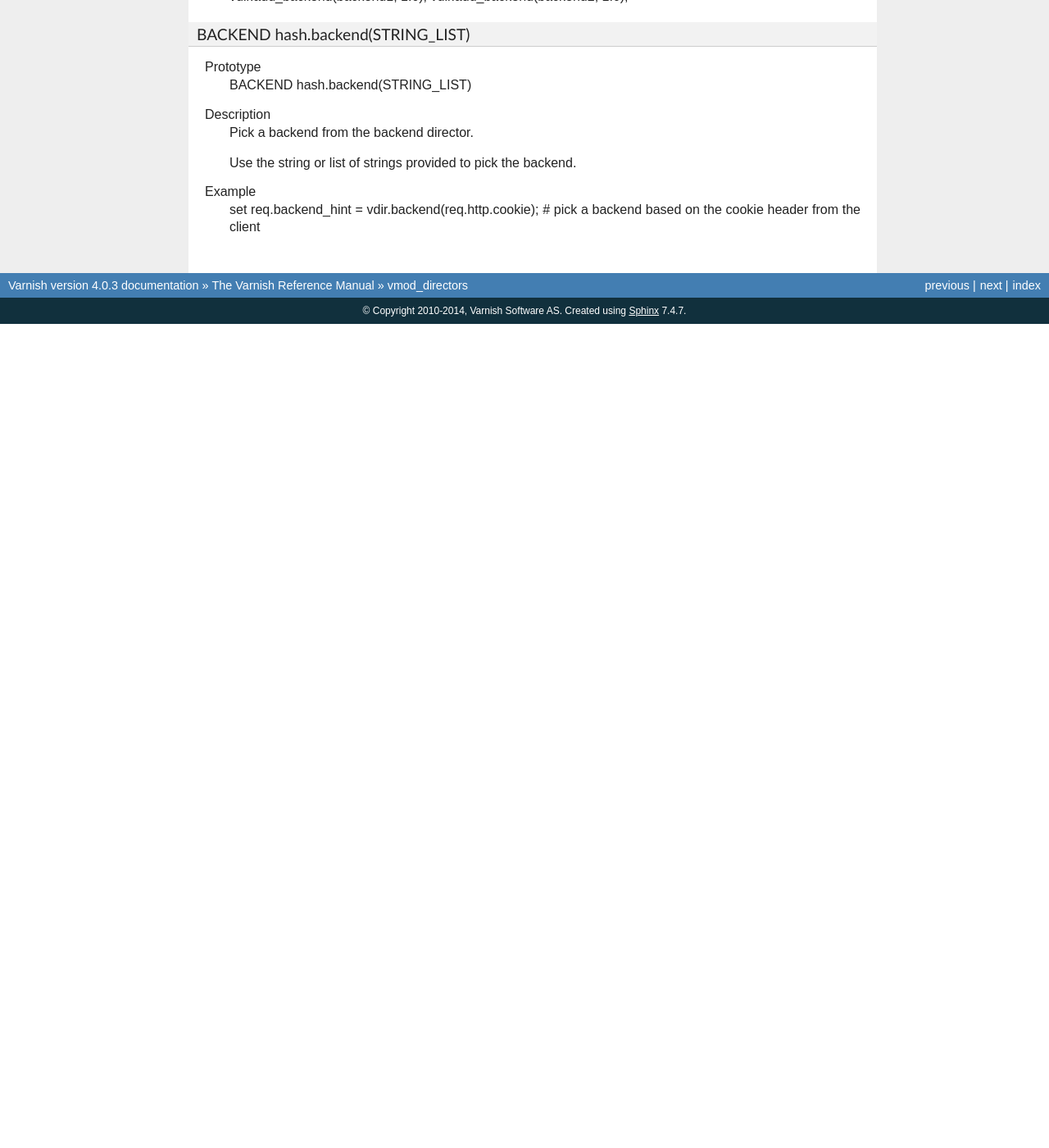
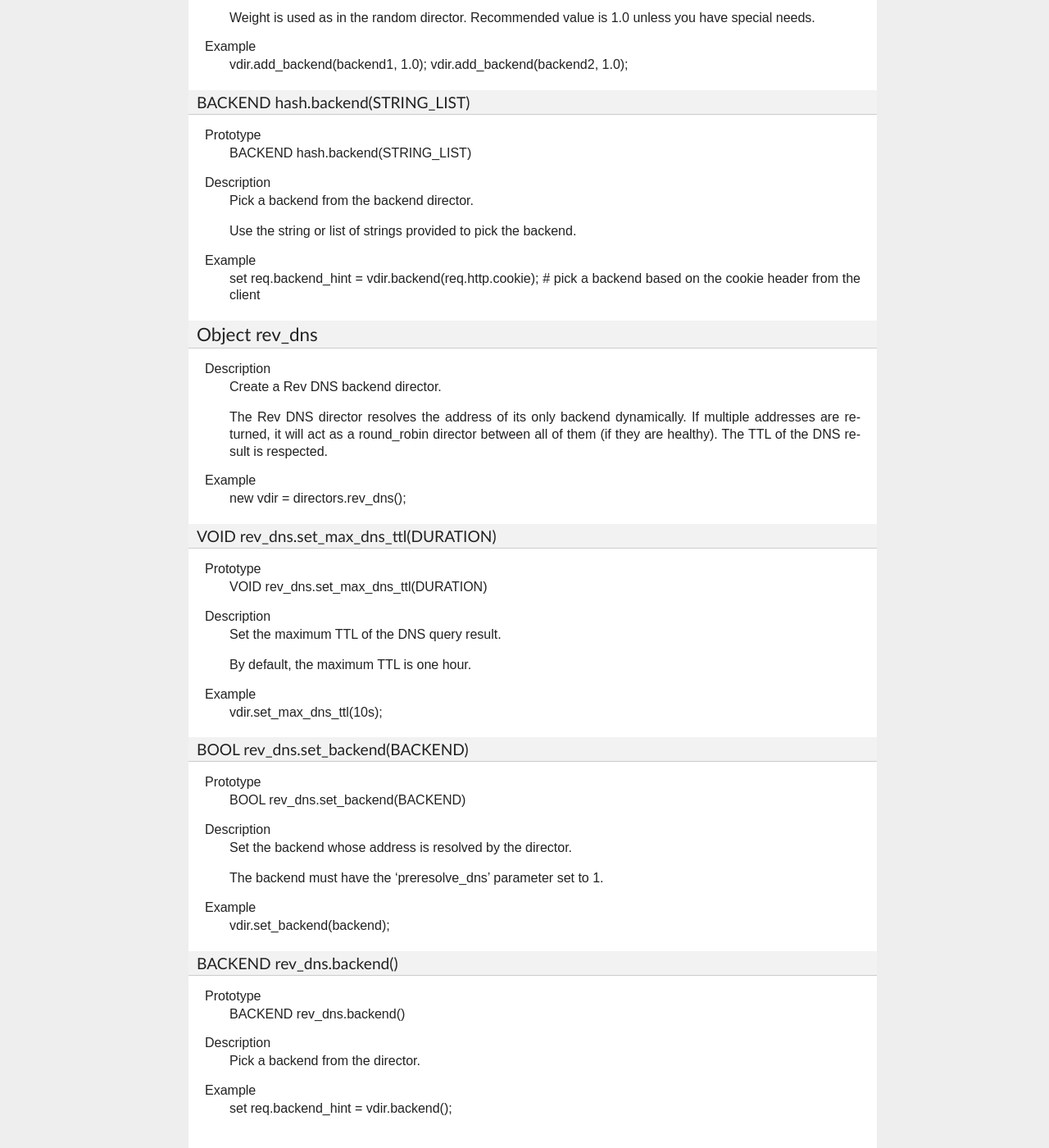
Before and after one commit to revrepo/revsw-varnish, a Sphinx documentation site: the page built from doc/sphinx/reference/vmod_directors.generated.rst, in a window 1280 px wide and 1400 px high, scrolled down 3640 px. Shown: the whole window at 82% size. Built offline with Sphinx 7.4.7, drawn with Linux system fonts in a browser that asks for light colours; before the commit the page ends 4035 px from its top, so only the background shows below that; some of the changed text lies outside the part shown.

Commit message:
Various fixes for Vanrish 4.0.3 switch.

```diff
--- a/doc/sphinx/reference/vmod_directors.generated.rst
+++ b/doc/sphinx/reference/vmod_directors.generated.rst
@@ -63,6 +63,10 @@ CONTENTS
 * :ref:`obj_random`
 * :ref:`func_random.add_backend`
 * :ref:`func_random.backend`
+* :ref:`obj_rev_dns`
+* :ref:`func_rev_dns.backend`
+* :ref:`func_rev_dns.set_backend`
+* :ref:`func_rev_dns.set_max_dns_ttl`
 * :ref:`obj_round_robin`
 * :ref:`func_round_robin.add_backend`
 * :ref:`func_round_robin.backend`
@@ -255,3 +259,67 @@ Description
 	Use the string or list of strings provided to pick the backend.
 Example
 	set req.backend_hint = vdir.backend(req.http.cookie);  # pick a backend based on the cookie header from the client
+
+
+.. _obj_rev_dns:
+
+Object rev_dns
+==============
+
+
+Description
+	Create a Rev DNS backend director.
+
+	The Rev DNS director resolves the address of its only backend dynamically.
+	If multiple addresses are returned, it will act as a round_robin director
+	between all of them (if they are healthy).
+	The TTL of the DNS result is respected.
+
+Example
+	new vdir = directors.rev_dns();
+
+.. _func_rev_dns.set_max_dns_ttl:
+
+VOID rev_dns.set_max_dns_ttl(DURATION)
+--------------------------------------
+
+Prototype
+	VOID rev_dns.set_max_dns_ttl(DURATION)
+
+Description
+	Set the maximum TTL of the DNS query result.
+
+	By default, the maximum TTL is one hour.
+
+Example
+	vdir.set_max_dns_ttl(10s);
+
+.. _func_rev_dns.set_backend:
+
+BOOL rev_dns.set_backend(BACKEND)
+---------------------------------
+
+Prototype
+	BOOL rev_dns.set_backend(BACKEND)
+
+Description
+	Set the backend whose address is resolved by the director.
+
+	The backend must have the 'preresolve_dns' parameter set to 1.
+
+Example
+	vdir.set_backend(backend);
+
+
+.. _func_rev_dns.backend:
+
+BACKEND rev_dns.backend()
+-------------------------
+
+Prototype
+	BACKEND rev_dns.backend()
+
+Description
+	Pick a backend from the director.
+Example
+	set req.backend_hint = vdir.backend();
```
Also changed, not shown: 4 other files.
